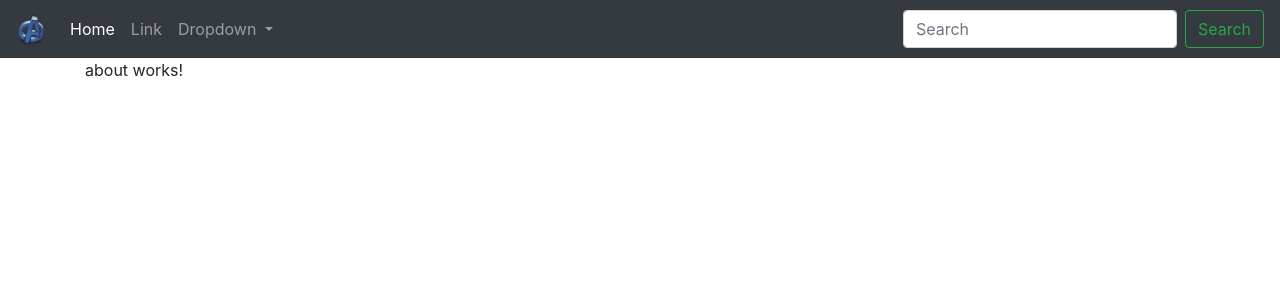
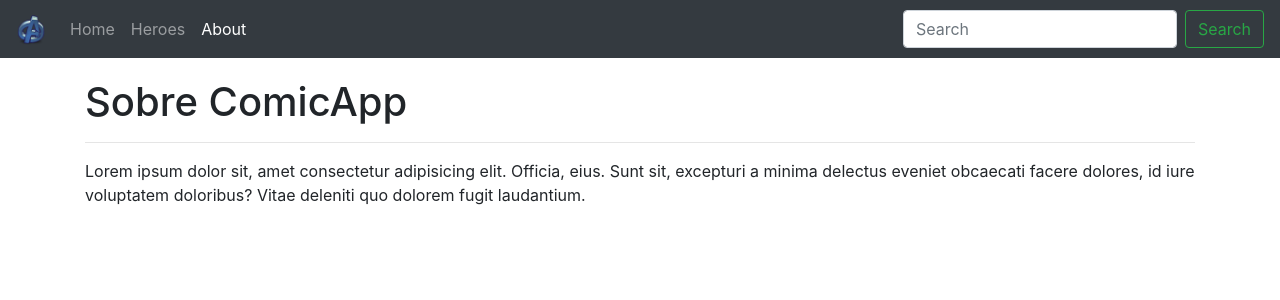
Before and after one commit to juanma77/spa-heroes, an Angular app in the folder my-app/: page /about in a window 1280 px wide. Shown: the top 300 px of the page. Built offline with nearby package versions, Linux system fonts and the light colour scheme.

Commit message:
routerLink functionality in navbar component added

```diff
--- a/my-app/src/app/app.component.css
+++ b/my-app/src/app/app.component.css
@@ -0,0 +1,3 @@
+.container{
+    margin-top:20px ;
+}
--- a/my-app/src/app/app.component.html
+++ b/my-app/src/app/app.component.html
@@ -1,5 +1,7 @@
 <app-navbar></app-navbar>
 
-<div class="container">
+<div class="container main-container">
+    <!-- El router-outlet es donde se renderiza la parte de la página
+    que nosotros definimos en el archivo de rutas -->
     <router-outlet></router-outlet>
 </div>
--- a/my-app/src/app/components/about/about.component.html
+++ b/my-app/src/app/components/about/about.component.html
@@ -1 +1,5 @@
-<p>about works!</p>
+<h1 class="animated fadeIn fast">Sobre ComicApp</h1>
+
+<hr>
+
+<p class="animated fadeIn">Lorem ipsum dolor sit, amet consectetur adipisicing elit. Officia, eius. Sunt sit, excepturi a minima delectus eveniet obcaecati facere dolores, id iure voluptatem doloribus? Vitae deleniti quo dolorem fugit laudantium.</p>
--- a/my-app/src/app/components/home/home.component.html
+++ b/my-app/src/app/components/home/home.component.html
@@ -1,4 +1,4 @@
-<div class="jumbotron jumbotron-fluid">
+<div class="jumbotron jumbotron-fluid animated fadeIn fast">
     <div class="container">
         <h1 class="display-4">ComicApp</h1>
         <p class="lead">Esta es una aplicación de cómics</p>
--- a/my-app/src/app/components/shared/navbar/navbar.component.html
+++ b/my-app/src/app/components/shared/navbar/navbar.component.html
@@ -6,25 +6,22 @@
         <span class="navbar-toggler-icon"></span>
     </button>
     <div class="collapse navbar-collapse" id="navbarSupportedContent">
+
+        <!-- El routerLink es para hacer un redireccionamiento de las páginas; el nombre debe ser el
+        mismo que tenemos en el archivo de rutas; el routerLinkActive="active" es para que
+        cuando debmos clic a una ruta esta se ponga en color blanco -->
         <ul class="navbar-nav mr-auto">
-        <li class="nav-item active">
-            <a class="nav-link" href="#">Home</a>
-        </li>
-        <li class="nav-item">
-            <a class="nav-link" href="#">Link</a>
-        </li>
-        <li class="nav-item dropdown">
-            <a class="nav-link dropdown-toggle" href="#" id="navbarDropdown" role="button" data-toggle="dropdown" aria-haspopup="true" aria-expanded="false">
-            Dropdown
-            </a>
-            <div class="dropdown-menu" aria-labelledby="navbarDropdown">
-                <a class="dropdown-item" href="#">Action</a>
-                <a class="dropdown-item" href="#">Another action</a>
-                <div class="dropdown-divider"></div>
-                <a class="dropdown-item" href="#">Something else here</a>
-          </div>
-        </li>
-      </ul>
+            <li class="nav-item" routerLinkActive="active">
+                <a class="nav-link" [routerLink]="['home']">Home</a>
+            </li>
+            <li class="nav-item" routerLinkActive="active">
+                <a class="nav-link" [routerLink]="['heroes']">Heroes</a>
+            </li>
+            <li class="nav-item" routerLinkActive="active">
+                <a class="nav-link" [routerLink]="['about']">About</a>
+            </li>
+        </ul>
+
         <form class="form-inline my-2 my-lg-0">
             <input class="form-control mr-sm-2" type="search" placeholder="Search" aria-label="Search">
             <button class="btn btn-outline-success my-2 my-sm-0" type="submit">Search</button>
--- a/my-app/src/styles.css
+++ b/my-app/src/styles.css
@@ -1 +1,29 @@
-/* You can add global styles to this file, and also import other style files */
+/* Estilos globales */
+
+.animated {
+    -webkit-animation-duration: 1s;
+    animation-duration: 1s;
+    -webkit-animation-fill-mode: both;
+    animation-fill-mode: both;
+  }
+
+  /* Para acelerar la animación */
+  .fast {
+    -webkit-animation-duration: 0.4s;
+    animation-duration: 0.4s;
+    -webkit-animation-fill-mode: both;
+    animation-fill-mode: both;
+  }
+
+  @keyframes fadeIn {
+    from {
+      opacity: 0;
+    }
+
+    to {
+      opacity: 1;
+    }
+  }
+  .fadeIn {
+    animation-name: fadeIn;
+  }
```
